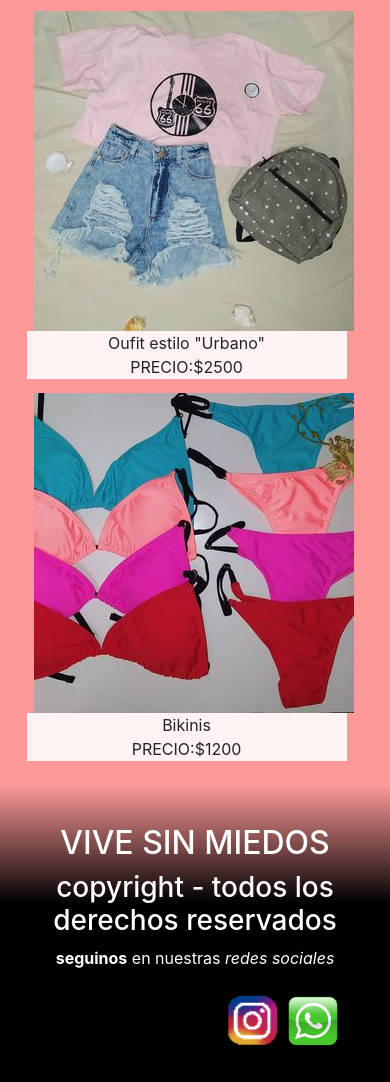
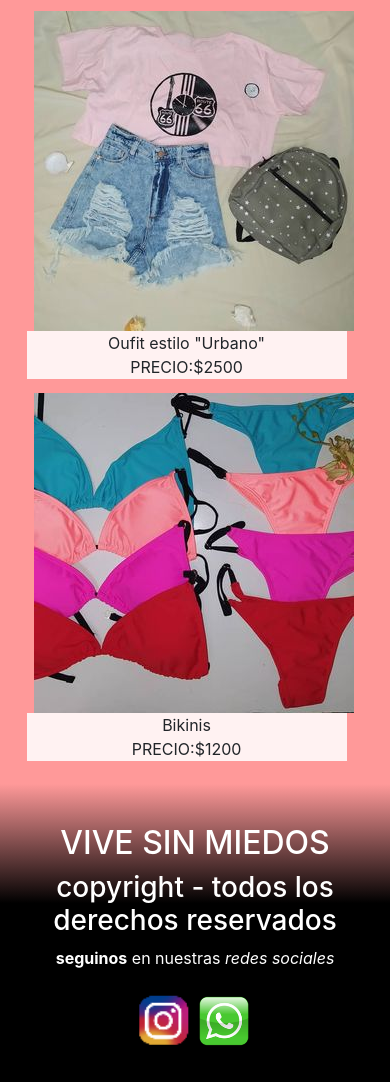
Before and after one commit to clivercolongne/tcliver, a website: page index.html in a window 390 px wide. Shown: the part 1626-2708 px from the top of the page. Drawn offline with nearby package versions, Linux system fonts and the light colour scheme; files that its build step writes are made by us from their sources.

Commit message:
rferefrfe

```diff
--- a/scss/prueba.scss
+++ b/scss/prueba.scss
@@ -238,4 +238,11 @@ text-align: $texto-tituloPrincipal;
 .modal1{
   margin-left: $margim-buton;
 }
+.footer__redes{
+  background-color:$negro;
+    display:flex;
+    flex-direction:row;
+    margin-left: 21%;
+    align-items:$texto-tituloPrincipal;
 }
+}
```
